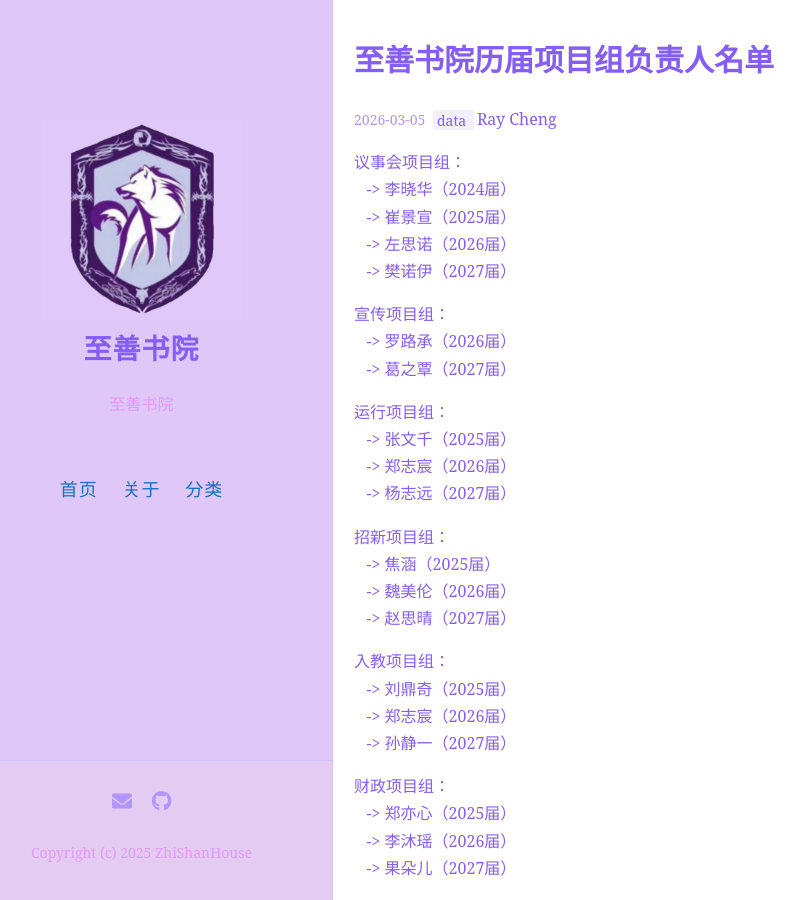
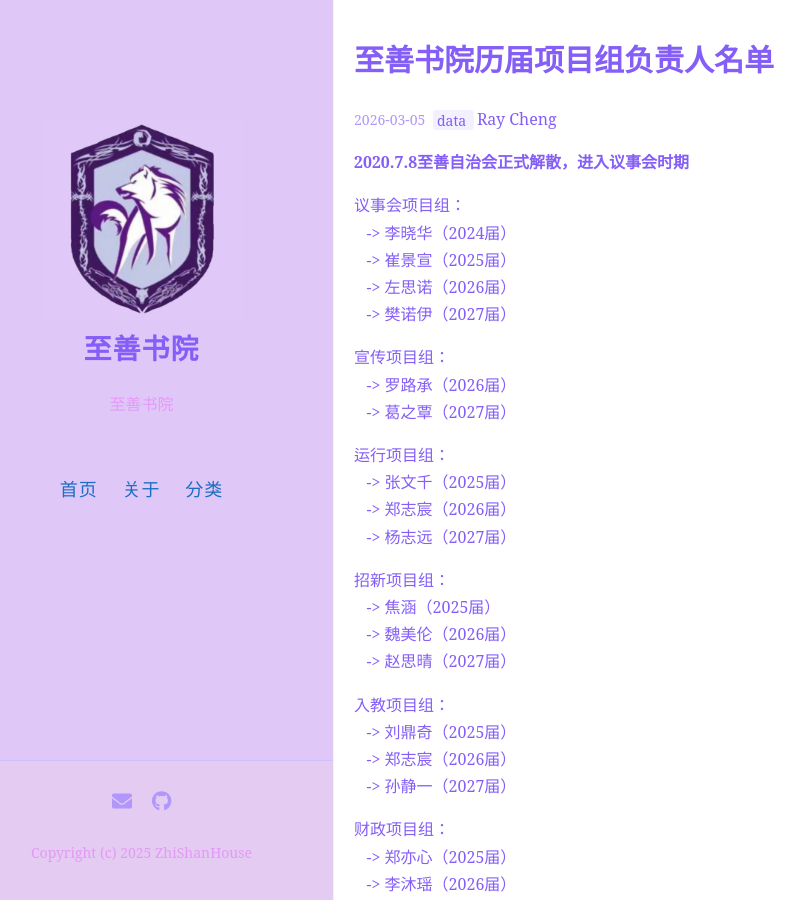
Before and after one commit to zhishanhouse/zhishanhouse.github.io, a Jekyll site: the page built from _posts/2025-3-5-负责人名单.md, in a window 1280 px wide and 900 px high. Shown: the whole window, without its empty margins (50-855 px from the left). Built offline with Jekyll 4.4.1, drawn with Linux system fonts in a browser that asks for light colours.

Commit message:
Update 2025-3-5-负责人名单.md

```diff
--- a/_posts/2025-3-5-负责人名单.md
+++ b/_posts/2025-3-5-负责人名单.md
@@ -6,84 +6,87 @@ tags: [data]
 comments: true
 author: Ray Cheng
 ---
+
+<b>2020.7.8至善自治会正式解散，进入议事会时期<br />
+<p>
 议事会项目组：<br />
 &nbsp;&nbsp;  -> 李晓华（2024届）<br />
 &nbsp;&nbsp;  -> 崔景宣（2025届）<br />
 &nbsp;&nbsp;  -> 左思诺（2026届）<br />
 &nbsp;&nbsp;  -> 樊诺伊（2027届）<br />
-  <p>
+<p>
 宣传项目组：<br />
 &nbsp;&nbsp;  -> 罗路承（2026届）<br />
 &nbsp;&nbsp;  -> 葛之覃（2027届）<br />
-  <p>
+<p>
 运行项目组：<br />
 &nbsp;&nbsp;  -> 张文千（2025届）<br />
 &nbsp;&nbsp;  -> 郑志宸（2026届）<br />
 &nbsp;&nbsp;  -> 杨志远（2027届）<br />
-  <p>
+<p>
 招新项目组：<br />
 &nbsp;&nbsp;  -> 焦涵（2025届）<br />
 &nbsp;&nbsp;  -> 魏美伦（2026届）<br />
 &nbsp;&nbsp;  -> 赵思晴（2027届）<br />
-  <p>
+<p>
 入教项目组：<br />
 &nbsp;&nbsp;  -> 刘鼎奇（2025届）<br />
 &nbsp;&nbsp;  -> 郑志宸（2026届）<br />
 &nbsp;&nbsp;  -> 孙静一（2027届）<br />
-  <p>
+<p>
 财政项目组：<br />
 &nbsp;&nbsp;  -> 郑亦心（2025届）<br />
 &nbsp;&nbsp;  -> 李沐瑶（2026届）<br />
 &nbsp;&nbsp;  -> 果朵儿（2027届）<br />
-  <p>
+<p>
 学时项目组：<br />
 &nbsp;&nbsp;  -> 张艺含（2025届）<br />
 &nbsp;&nbsp;  -> 倪睿睿（2026届）<br />
-  <p>
+<p>
 升旗项目组：<br />
 &nbsp;&nbsp;  -> 胡东锦（2026届）<br />
 &nbsp;&nbsp;  -> 晏子修（2027届）<br />
-  <p>
+<p>
 卫生项目组：<br />
 &nbsp;&nbsp;  -> 钱硕（2024届）<br />
 &nbsp;&nbsp;  -> 郑道林（2025届）<br />
 &nbsp;&nbsp;  -> 徐腾希（2025届）<br />
 &nbsp;&nbsp;  -> 程睿（2026届）<br />
 &nbsp;&nbsp;  -> 胡景雯（2027届）<br />
-  <p>
+<p>
 书院史项目组：<br />
 &nbsp;&nbsp;  -> 姜雨晨（2025届）<br />
 &nbsp;&nbsp;  -> 程睿（2026届）<br />
 &nbsp;&nbsp;  -> 段昶昱（2027届）<br />
-  <p>
+<p>
 赛事后勤项目组：<br />
 &nbsp;&nbsp;  -> 吴若萱（2025届）<br />
 &nbsp;&nbsp;  -> 吴若萱（2026届）<br />
 &nbsp;&nbsp;  -> 胡景雯（2027届）<br />
-  <p>
+<p>
 住宿项目组：<br />
 &nbsp;&nbsp;  -> 白一彤（2026届）<br />
-  <p>
+<p>
 男子篮球杯：<br />
 &nbsp;&nbsp;  -> 周柯宇（2025届）<br />
 &nbsp;&nbsp;  -> 郑志宸（2026届）<br />
 &nbsp;&nbsp;  -> 艾心智（2027届）<br />
-  <p>
+<p>
 女子篮球杯：<br />
 &nbsp;&nbsp;  -> 田乐晨（2025届）<br />
-  <p>
+<p>
 戏剧节：<br />
 &nbsp;&nbsp;  -> 邢博远（2024届）<br />
 &nbsp;&nbsp;  -> 魏美伦（2026届）<br />
 &nbsp;&nbsp;  -> 徐丞轩（2026届）<br />
-  <p>
+<p>
 男子足球杯：<br />
 &nbsp;&nbsp;  -> 黎钟毓（2023届）<br />
 &nbsp;&nbsp;  -> 甄锦阳（2024届）<br />
 &nbsp;&nbsp;  -> 徐腾希（2025届）<br />
 &nbsp;&nbsp;  -> 黄乐涵（2026届）<br />
 &nbsp;&nbsp;  -> 管培桢（2027届）<br />
-  <p>
+<p>
 女子足球杯：<br />
 <p>
 舞蹈节：<br />
```
